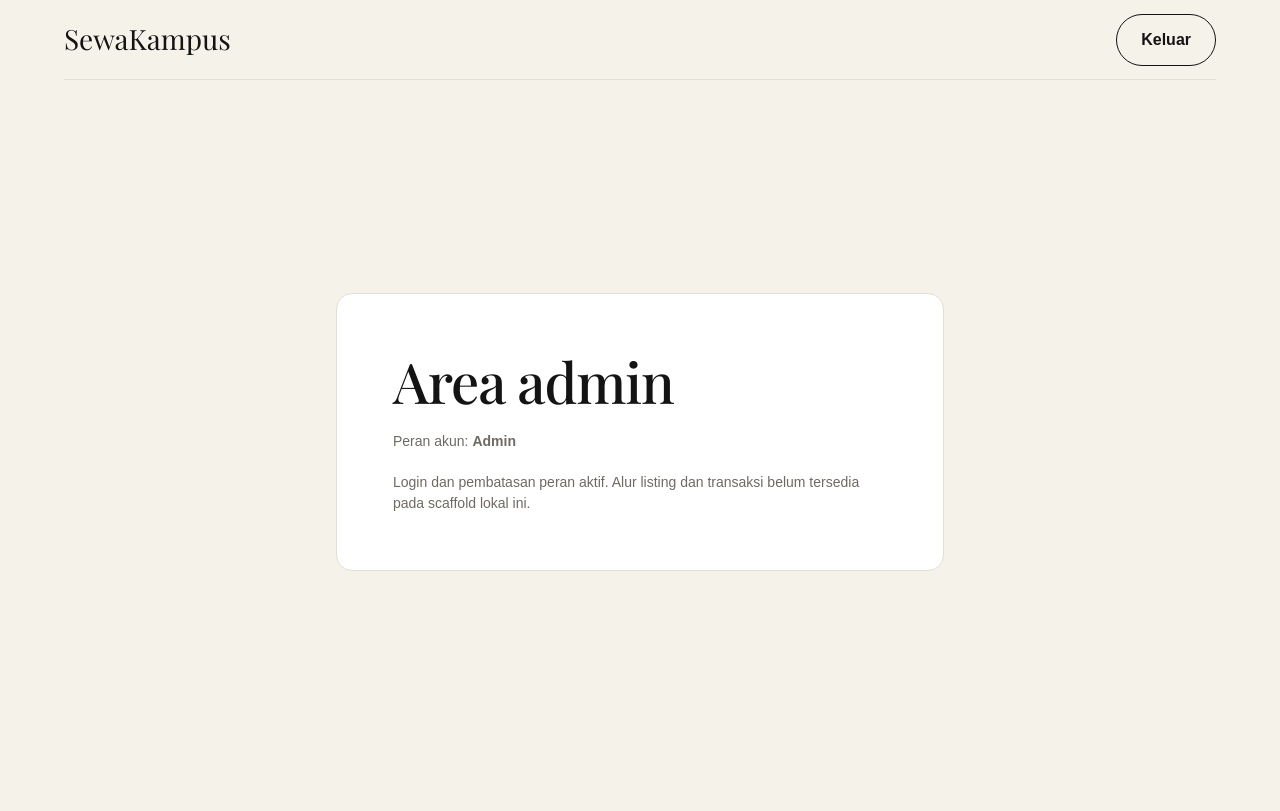
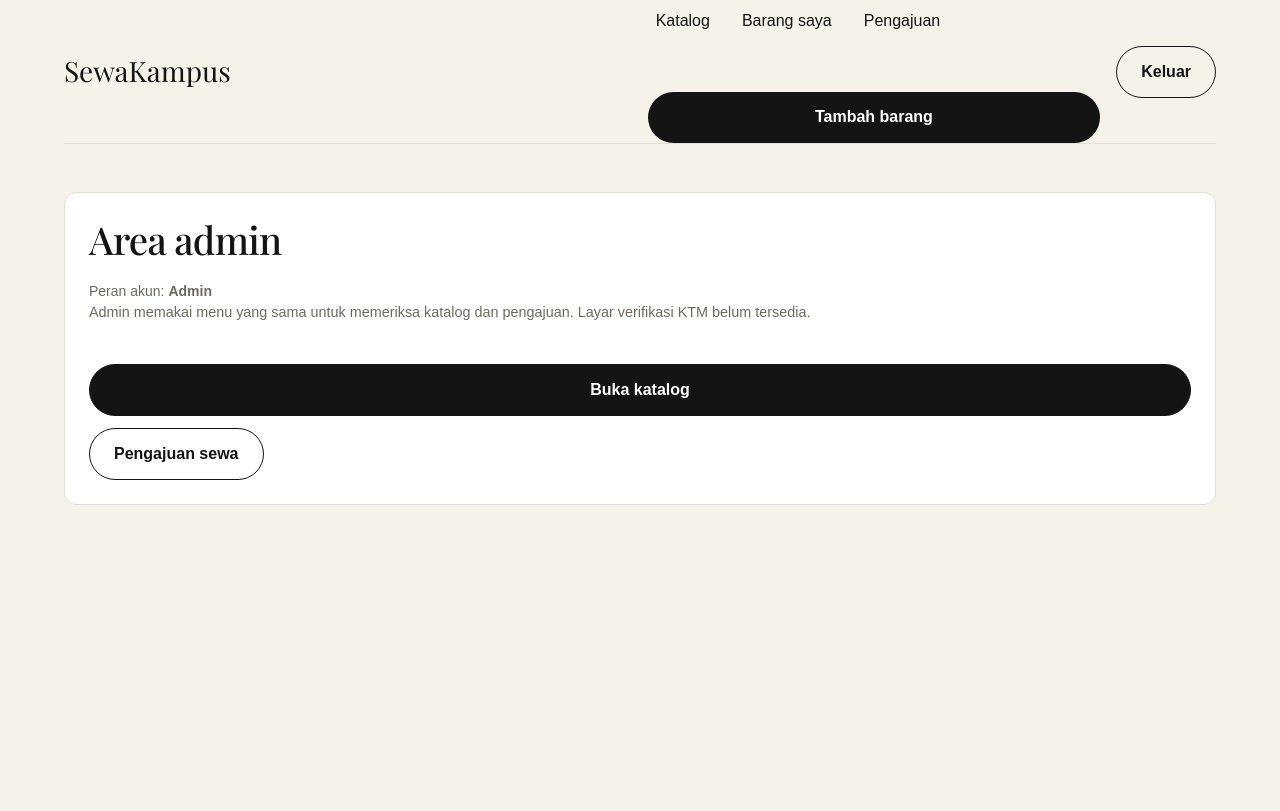
Before and after one commit to hanansj789/sewakampus, a Laravel app: page /admin/dashboard in a window 1280 px wide. Shown: the top 811 px of the page. Before the commit the page ends 571 px from the top, so only its background shows below. Run offline with Laravel 12, Linux system fonts and the light colour scheme; the visitor is signed in with stand-in values (Sample User, id 1).

Commit message:
[App] navigasi katalog pada dashboard setelah login

```diff
--- a/08_Source/resources/views/dashboard.blade.php
+++ b/08_Source/resources/views/dashboard.blade.php
@@ -1,28 +1,26 @@
-<!doctype html>
-<html lang="id">
-<head>
-    <meta charset="utf-8">
-    <meta name="viewport" content="width=device-width, initial-scale=1">
-    <meta name="csrf-token" content="{{ csrf_token() }}">
-    <title>{{ $pageRole === 'ADMIN' ? 'Area admin' : 'Area mahasiswa' }} | SewaKampus</title>
-    <link rel="stylesheet" href="{{ asset('css/auth.css') }}">
-</head>
-<body>
-    <header class="site-header site-header-actions">
-        <a class="wordmark" href="{{ route('dashboard') }}">SewaKampus</a>
-        <form method="POST" action="{{ route('logout') }}">
-            @csrf
-            <button class="secondary-action" type="submit">Keluar</button>
-        </form>
-    </header>
+@extends('layouts.app')
 
-    <main class="page-main">
-        <section class="auth-panel dashboard-panel" aria-labelledby="page-title">
-            <h1 id="page-title">{{ $pageRole === 'ADMIN' ? 'Area admin' : 'Area mahasiswa' }}</h1>
-            <p class="intro">{{ auth()->user()->full_name }}</p>
-            <p class="role-line">Peran akun: <strong>{{ $pageRole === 'ADMIN' ? 'Admin' : 'Mahasiswa' }}</strong></p>
-            <p class="privacy-note">Login dan pembatasan peran aktif. Alur listing dan transaksi belum tersedia pada scaffold lokal ini.</p>
-        </section>
-    </main>
-</body>
-</html>
+@section('title', $pageRole === 'ADMIN' ? 'Area admin' : 'Area mahasiswa')
+
+@section('content')
+    <section class="form-panel" aria-labelledby="page-title">
+        <h1 id="page-title">{{ $pageRole === 'ADMIN' ? 'Area admin' : 'Area mahasiswa' }}</h1>
+        <p class="intro">{{ auth()->user()->full_name }}</p>
+        <p class="role-line">Peran akun: <strong>{{ $pageRole === 'ADMIN' ? 'Admin' : 'Mahasiswa' }}</strong></p>
+
+        @if ($pageRole === 'STUDENT')
+            <p class="field-hint">Mulai dari katalog untuk mencari barang, atau tambahkan barang yang ingin Anda sewakan.</p>
+            <div class="form-actions">
+                <a class="primary-action" href="{{ route('items.index') }}">Buka katalog</a>
+                <a class="secondary-action" href="{{ route('items.create') }}">Tambah barang</a>
+                <a class="secondary-action" href="{{ route('bookings.index') }}">Pengajuan sewa</a>
+            </div>
+        @else
+            <p class="field-hint">Admin memakai menu yang sama untuk memeriksa katalog dan pengajuan. Layar verifikasi KTM belum tersedia.</p>
+            <div class="form-actions">
+                <a class="primary-action" href="{{ route('items.index') }}">Buka katalog</a>
+                <a class="secondary-action" href="{{ route('bookings.index') }}">Pengajuan sewa</a>
+            </div>
+        @endif
+    </section>
+@endsection
```
Also changed, not shown: 08_Source/tests/Feature/RoleAuthorizationTest.php (+11 -0 lines).
